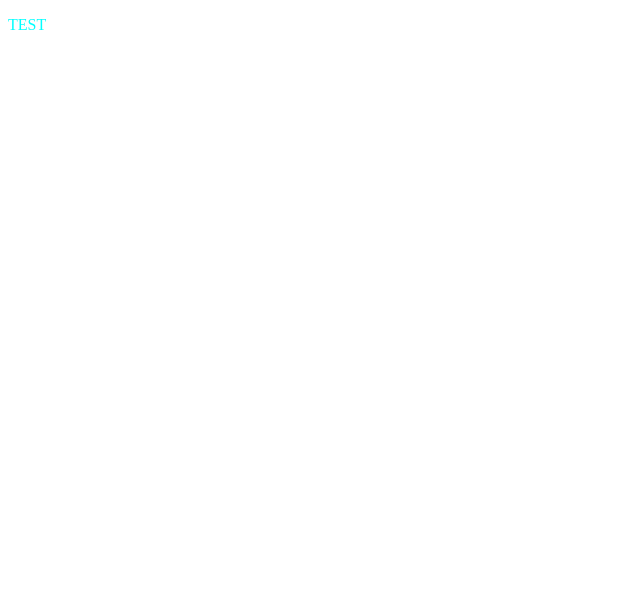
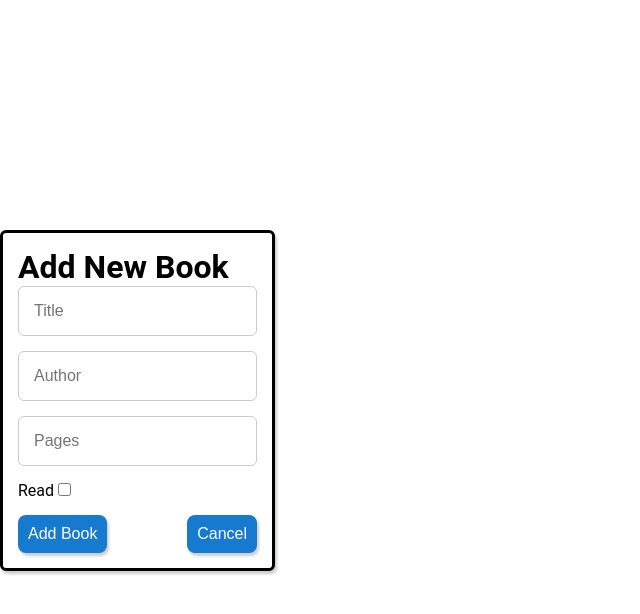
Before and after one commit to Rino9514/library, a plain HTML site: page index.html in a window 1280 px wide. Shown: the whole page, without its empty margins (0-640 px from the left). Drawn offline with Linux system fonts and the light colour scheme.

Commit message:
create the dialog, need to add table and some basic front

```diff
--- a/index.html
+++ b/index.html
@@ -8,6 +8,23 @@
   <title>Library</title>
 </head>
 <body>
-<p>TEST</p>
+  <dialog class="shadow" open>
+    <form class="new_book_form" action="#" method="post">
+      <h1>Add New Book</h1>
+      <div class="inputs">
+        <input type="text" id="title" name="title" placeholder="Title" required>
+        <input type="text" id="author" name="author" placeholder="Author" required>
+        <input type="number" id="pages" name="pages" placeholder="Pages" required>
+        <div>
+          <label for="read">Read</label>
+          <input type="checkbox" id="read" name="read">
+        </div>
+      </div>
+      <div class="action_button">
+        <button class="shadow">Add Book</button>
+        <button class="shadow">Cancel</button>
+      </div>
+    </form>
+  </dialog>
 </body>
 </html>
--- a/script.js
+++ b/script.js
@@ -0,0 +1,25 @@
+const myLibrary = [];
+
+function Book(title,author,pages,read){
+  if(!new.target){
+    throw Error("Use new for this constructor")
+  }
+  this.title = title;
+  this.author = author;
+  this.pages = pages;
+  this.read = read;
+  // this.info = function(){
+  //   let read_or_not_read = "already read";
+  //   if(this.read === false){
+  //     read_or_not_read = "not read yet";
+  //   }
+  //   return(this.title + " by " + this.author +", " + this.pages + " pages, " + read_or_not_read);
+  // }
+}
+
+function addBookToLibrary(obj) {
+  // take params, create a book then store it in the array
+}
+
+// const thehobbit = new Book('The Hobbit', 'J.R.R Tolkien', 285,false);
+// console.log(thehobbit.info());
--- a/styles.css
+++ b/styles.css
@@ -1,3 +1,71 @@
-p {
-  color: aqua;
+/* RESET STYLES */
+*, *::before, *::after {
+  box-sizing: border-box;
 }
+* {
+  margin: 0;
+}
+
+/* RESET STYLES */
+
+body {
+  display: flex;
+  justify-content: center;
+  align-items: center;
+  min-height: 100vh;
+  font-family: 'Roboto', sans-serif;
+}
+
+.new_book_form{
+  display: flex;
+  flex-direction: column;
+  align-content: center;
+}
+
+dialog {
+  padding: 15px;
+  /* border: none; */
+  border-radius: 6px;
+}
+
+.inputs{
+  display: flex;
+  flex-direction: column;
+  gap: 15px;
+}
+
+.inputs > input{
+  border: 1px solid #ccc;
+  border-radius: 6px;
+  font-size: 1rem;
+  width: 100%;
+  padding: 15px;
+}
+.action_button {
+  display: flex;
+  justify-content: space-between;
+  margin-top: 15px;
+}
+
+button {
+  color: white;
+  background-color: #157ad0;
+  padding: 10px;
+  border: none;
+  border-radius: 8px;
+  font-size: 1rem;
+  transition: background-color 0.3s ease;
+  cursor: pointer;
+}
+
+button:hover{
+  background-color: #156cd0;
+}
+
+button:active {
+  background-color: #1556d0;
+}
+
+.shadow{
+  box-shadow: 2px 3px 3px rgba(0, 0, 0, 0.2);
+}
```
